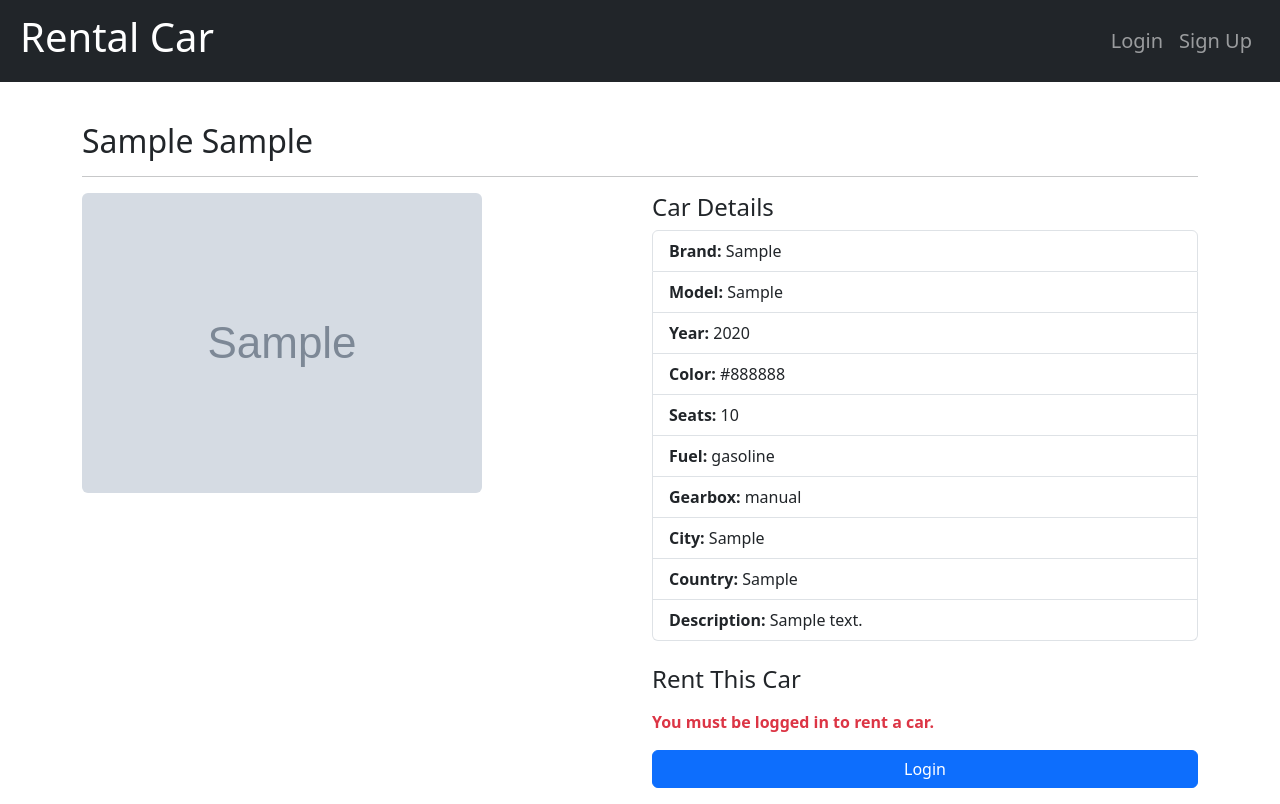
After one commit to Esmaeili01/rental_car, a Django app: page /car/1/ in a window 1280 px wide. The commit adds this page. Run offline with Django 5.2, Linux system fonts and the light colour scheme; tables that the repository leaves empty hold one stand-in row (values such as "Sample post"); grey boxes marked "Sample" are stand-in pictures.

Commit message:
add car, view car

```diff
--- /dev/null
+++ b/rental_car/main/templates/main/car.html
@@ -0,0 +1,69 @@
+{% extends "main/base.html" %}
+
+{% block title %}{{ car.brand }} {{ car.model }}{% endblock %}
+
+{% block content %}
+
+<div class="container mt-4">
+
+    <!-- Car heading -->
+    <h2>{{ car.brand }} {{ car.model }}</h2>
+    <hr>
+
+    <div class="row mt-3">
+
+        <!-- LEFT: Car Image -->
+        <div class="col-md-6">
+            <img src="{{ car.image_url }}" alt="{{ car.brand }}" class="img-fluid rounded">
+        </div>
+
+        <!-- RIGHT: Car Details -->
+        <div class="col-md-6">
+            <h4>Car Details</h4>
+            <ul class="list-group mb-4">
+
+                <li class="list-group-item"><strong>Brand:</strong> {{ car.brand }}</li>
+                <li class="list-group-item"><strong>Model:</strong> {{ car.model }}</li>
+                <li class="list-group-item"><strong>Year:</strong> {{ car.production_year }}</li>
+                <li class="list-group-item"><strong>Color:</strong> {{ car.color }}</li>
+                <li class="list-group-item"><strong>Seats:</strong> {{ car.seats }}</li>
+                <li class="list-group-item"><strong>Fuel:</strong> {{ car.fuel }}</li>
+                <li class="list-group-item"><strong>Gearbox:</strong> {{ car.gearbox }}</li>
+                <li class="list-group-item"><strong>City:</strong> {{ car.city }}</li>
+                <li class="list-group-item"><strong>Country:</strong> {{ car.country }}</li>
+                <li class="list-group-item"><strong>Description:</strong> {{ car.description }}</li>
+
+            </ul>
+
+            <!-- Rent Section -->
+            <h4>Rent This Car</h4>
+
+            {% if user.is_authenticated %}
+                {% if car.with_driver %}
+                    <p class="text-muted">Driver included.</p>
+                {% endif %}
+
+                <form method="POST" action="{% url 'rent_car' car.car_id %}">
+                    {% csrf_token %}
+
+                    <label class="form-label">Select Start Date:</label>
+                    <input type="date" name="start_date" class="form-control mb-2" required>
+
+                    <label class="form-label">Select End Date:</label>
+                    <input type="date" name="end_date" class="form-control mb-3" required>
+
+                    <button class="btn btn-success w-100">Rent for ${{ car.fee }} per day</button>
+                </form>
+
+            {% else %}
+                <p class="text-danger mt-3"><strong>You must be logged in to rent a car.</strong></p>
+                <a href="{% url 'login' %}" class="btn btn-primary w-100">Login</a>
+            {% endif %}
+
+        </div>
+
+    </div>
+
+</div>
+
+{% endblock %}
--- a/rental_car/main/templates/main/home.html
+++ b/rental_car/main/templates/main/home.html
@@ -70,7 +70,7 @@
           <div class="card-body">
             <h5 class="card-title">{{ car.brand }} {{ car.model }}</h5>
             <p class="card-text">${{ car.fee }} / day</p>
-            <a href="{% url 'car_detail' car.car_id %}" class="btn btn-primary">View</a>
+            <a href="{% url 'car' car.car_id %}" class="btn btn-primary">View</a>
           </div>
         </div>
       </div>
--- a/rental_car/main/urls.py
+++ b/rental_car/main/urls.py
@@ -22,6 +22,7 @@ urlpatterns = [
     path('profile/manage_admins/', views.manage_admins_view, name='manage_admins'),
 
     # Cars
-    path('car/<int:car_id>/', views.car_detail_view, name='car_detail'),
+    path('car/<int:car_id>/rent/', views.rent_car_view, name='rent_car'),
+    path('car/<int:car_id>/', views.car_view, name='car'),
     path('add_car/', views.add_car_view, name='add_car'),
 ]
--- a/rental_car/main/views.py
+++ b/rental_car/main/views.py
@@ -82,21 +82,53 @@ def manage_admins_view(request):
     admins = User.objects.filter(role='admin')
     return render(request, 'main/profile/manage_admins.html', {'admins': admins})
 
-def car_detail_view(request, car_id):
+def car_view(request, car_id):
     car = Car.objects.get(pk=car_id)
-    return render(request, 'main/car_detail.html', {'car': car})
+    return render(request, 'main/car.html', {'car': car})
+
+from django.utils import timezone
+from .models import Rent, Car
+
+def rent_car_view(request, car_id):
+    if not request.user.is_authenticated:
+        return redirect('login')
+
+    car = get_object_or_404(Car, pk=car_id)
+
+    if request.method == 'POST':
+        start = request.POST.get('start_date')
+        end = request.POST.get('end_date')
+
+        Rent.objects.create(
+            car=car,
+            renter=request.user,
+            start_date=start,
+            end_date=end,
+        )
+
+        messages.success(request, "Car rented successfully!")
+        return redirect('car_detail', car_id=car_id)
+
 
 def add_car_view(request):
     if request.method == 'POST':
         form = CarForm(request.POST, request.FILES)
         if form.is_valid():
             car = form.save(commit=False)
-            car.owner = request.user
+
+            # Prevent NULL owner_id
+            if not request.user.is_authenticated:
+                messages.error(request, "You must be logged in to add a car.")
+                return redirect('login')
+
+            car.owner_id = request.user
             car.save()
-            return redirect('home')
+
+            return redirect('my_cars')
     else:
         form = CarForm()
-    return render(request, 'main/add_car.html', {'form': form})
+
+    return render(request, 'main/profile/add_car.html', {'form': form})
 
 
 def search_view(request):
```
Also changed, not shown: rental_car/main/templates/main/add_car.html (deleted, +0 -10 lines), rental_car/main/templates/main/profile/add_car.html (added, +44 -0 lines), rental_car/main/templates/main/profile/my_cars.html (+8 -3 lines).
